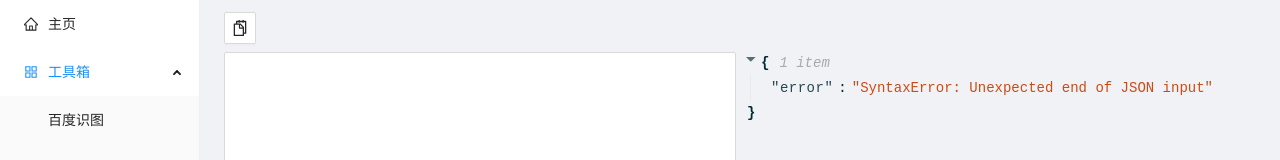
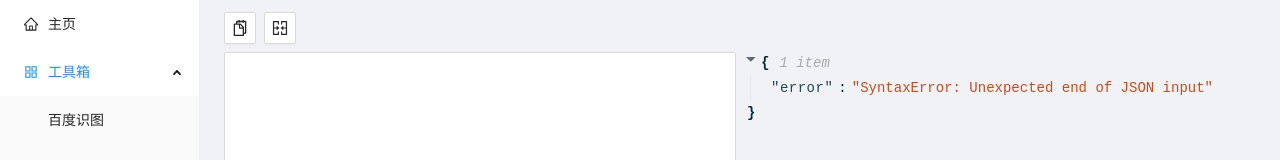
Before and after one commit to moonrailgun/moonrailgunAPI, a Next.js app: page /tools/json in a window 1280 px wide. Shown: the top 160 px of the page. Built offline with nearby package versions, Linux system fonts and the light colour scheme.

Commit message:
add json compact action

```diff
--- a/pages/tools/json.tsx
+++ b/pages/tools/json.tsx
@@ -2,7 +2,7 @@ import React, { useCallback, useEffect, useMemo, useState } from 'react';
 import BaseLayout from '../../components/Layout';
 import { Button, Col, Input, Row, Space, Tooltip } from 'antd';
 import dynamic from 'next/dynamic';
-import { SnippetsOutlined } from '@ant-design/icons';
+import { SnippetsOutlined, MergeCellsOutlined } from '@ant-design/icons';
 import styled from 'styled-components';
 
 const ReactJson = dynamic(() => import('react-json-view'), { ssr: false });
@@ -51,6 +51,12 @@ const JSONPage: React.FC = () => {
     } catch (e) {}
   }, [text]);
 
+  const handleCompact = useCallback(() => {
+    try {
+      setText(JSON.stringify(JSON.parse(text ?? '')));
+    } catch (e) {}
+  }, [text]);
+
   return (
     <BaseLayout title="JSON解析" link="/tools/json">
       <Container>
@@ -58,6 +64,9 @@ const JSONPage: React.FC = () => {
           <Space>
             <Tooltip title="格式化">
               <Button icon={<SnippetsOutlined />} onClick={handleFormat} />
+            </Tooltip>
+            <Tooltip title="压缩">
+              <Button icon={<MergeCellsOutlined />} onClick={handleCompact} />
             </Tooltip>
           </Space>
         </Row>
```
